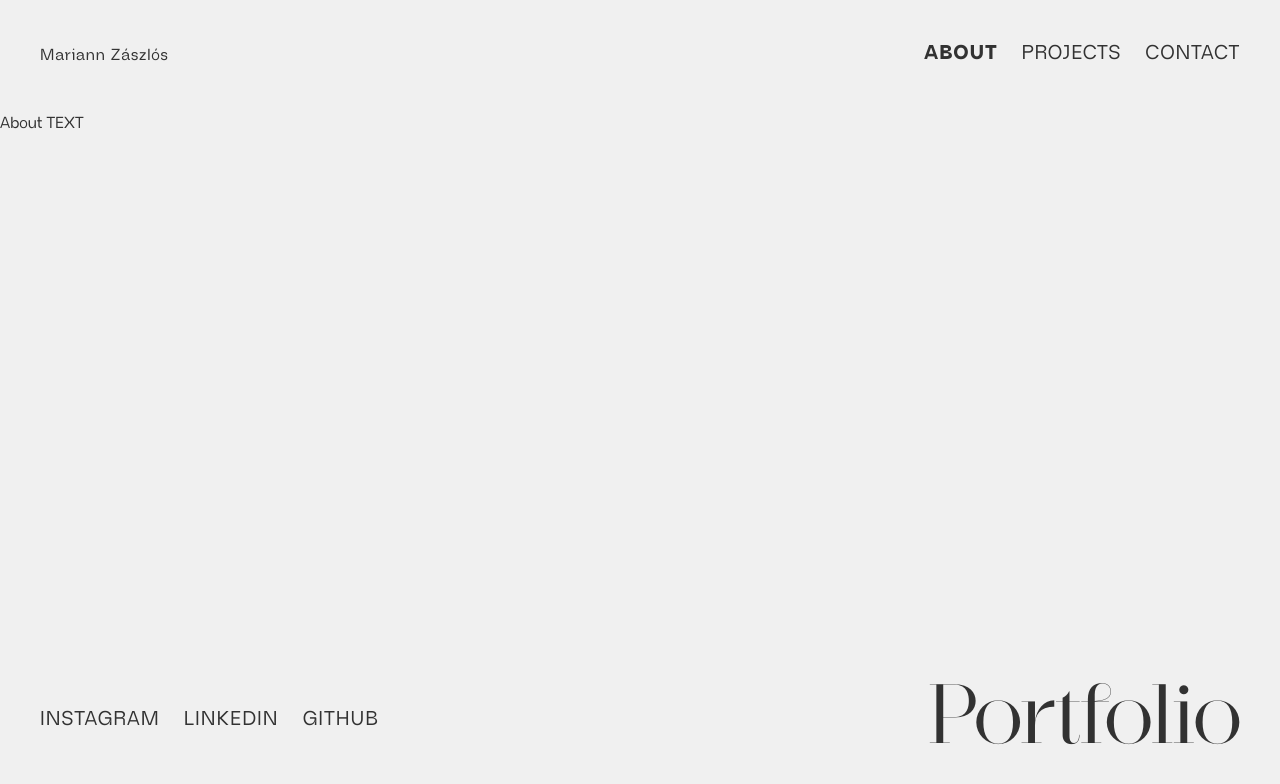
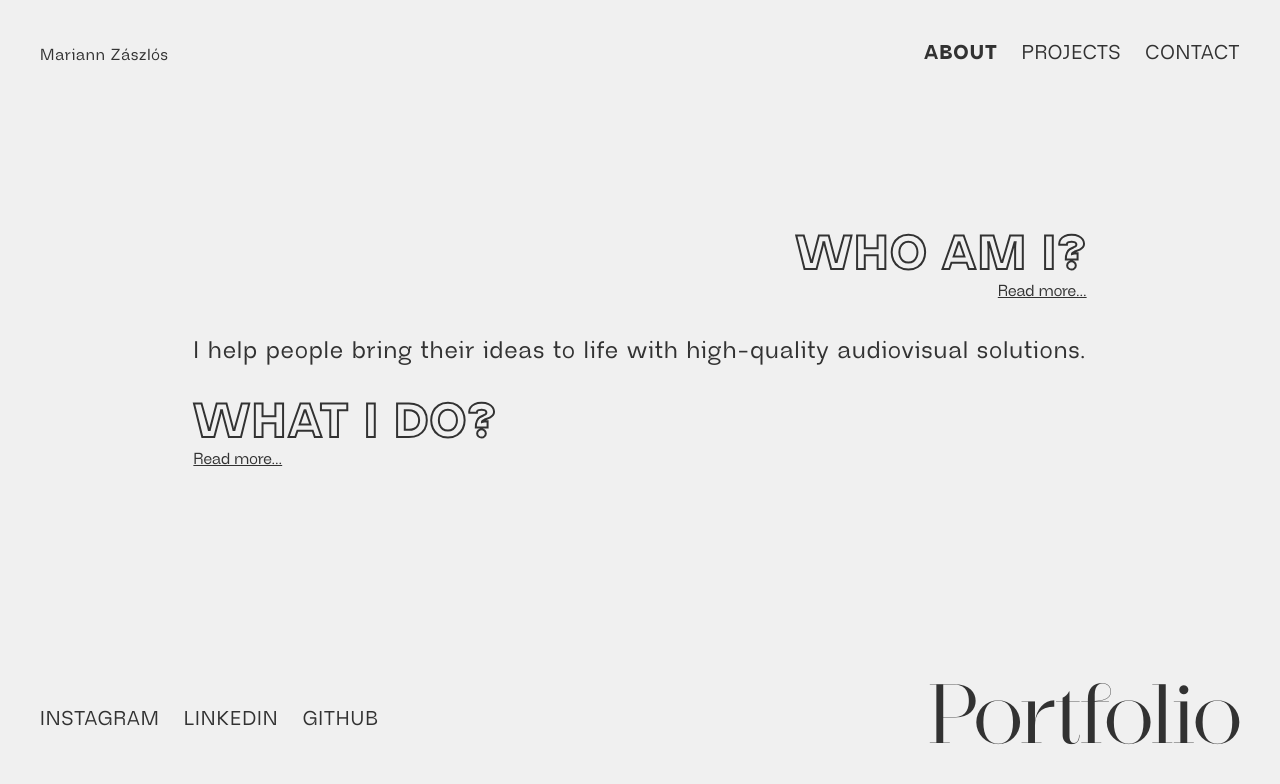
Before and after one commit to zmariann/portfolio2025, a Next.js app: page /portfolio/about in a window 1280 px wide. Shown: the top 784 px of the page. Built offline with nearby package versions, Linux system fonts and the light colour scheme.

Commit message:
about page desktop view

```diff
--- a/app/_components/nav-links.tsx
+++ b/app/_components/nav-links.tsx
@@ -1,6 +1,6 @@
 "use client";
 
-import { useState, useEffect, useRef } from "react";
+import { useState, useRef } from "react";
 import { usePathname } from "next/navigation";
 import Link from "next/link";
 import clsx from "clsx";
--- /dev/null
+++ b/app/_components/popup.tsx
@@ -0,0 +1,24 @@
+"use client";
+import { ReactNode } from "react";
+
+interface Popup {
+  children: ReactNode;
+  trigger: boolean;
+  setTrigger: React.Dispatch<React.SetStateAction<boolean>>;
+}
+
+export default function Popup(props: Popup) {
+  return props.trigger ? (
+    <div className="fixed top-0 left-0 w-full min-h-screen flex justify-center items-center flex-col bg-light-shade">
+      <button
+        className="text-xl font-black tracking-wider m-1"
+        onClick={() => props.setTrigger(false)}
+      >
+        X
+      </button>
+      <div>{props.children}</div>
+    </div>
+  ) : (
+    ""
+  );
+}
--- /dev/null
+++ b/app/_components/typewriter.tsx
@@ -0,0 +1,29 @@
+import { useState, useEffect } from "react";
+
+type TypewriterProps = {
+  text: string;
+  speed?: number;
+  delay?: number;
+};
+
+const Typewriter: React.FC<TypewriterProps> = ({
+  text,
+  speed = 100,
+  delay = 2000,
+}) => {
+  const [displayedText, setDisplayedText] = useState("");
+  const [index, setIndex] = useState(0);
+
+  useEffect(() => {
+    index < text.length;
+    const timeout = setTimeout(() => {
+      setDisplayedText((prev) => prev + text.charAt(index));
+      setIndex((prev) => prev + 1);
+    }, speed);
+    return () => clearTimeout(timeout);
+  }, [index, text, speed, delay]);
+
+  return <h1 className="text-left">{displayedText}</h1>;
+};
+
+export default Typewriter;
--- a/app/globals.css
+++ b/app/globals.css
@@ -29,3 +29,11 @@ body {
 body:has(.requires-no-scroll) {
   overflow: hidden;
 }
+
+.scrollbar-hide::-webkit-scrollbar {
+  display: none;
+}
+.scrollbar-hide {
+  -ms-overflow-style: none; /* IE and Edge */
+  scrollbar-width: none; /* Firefox */
+}
--- /dev/null
+++ b/app/portfolio/about/_components/all-posts.ts
@@ -0,0 +1,5 @@
+export const post1Title: string = "WHO AM I?";
+export const post1Content: string =
+  "My passion for visual arts has been with me since childhood.From an early age up to the present day, I draw and paint whenever time allows.As I approached the end of high school, the only thing I knew for sure was that I wanted to do something creative.Out of curiosity I attended an open day for a photography course and ever since I have had a camera in my hands. Currently, I take art reproduction photos for museums in Hungary and also create content for online platforms.";
+export const post2Title: string = "WHAT I DO?";
+export const post2Content: string = "Lorem";
--- /dev/null
+++ b/app/portfolio/about/_components/post.tsx
@@ -0,0 +1,30 @@
+"use client";
+
+import { useState } from "react";
+import Popup from "@/app/_components/popup";
+import Typewriter from "@/app/_components/typewriter";
+
+interface Posts {
+  title: string;
+  textContent: string;
+}
+
+export default function Posts(props: Posts) {
+  const [popup, setpopup] = useState(false);
+
+  return (
+    <div>
+      <h1 className="font-black text-5xl strokeDesktop tracking-wide">
+        {props.title}
+      </h1>
+      <button className="underline" onClick={() => setpopup(true)}>
+        Read more...
+      </button>
+      <Popup trigger={popup} setTrigger={setpopup}>
+        <div className="w-[100vw] h-[90vh] sm:w-[70vw] sm:h-[50vh] md:w-[80vw] md:h-[40vh] border-[10px] border-mainBlack pl-5 py-3 pr-2 overflow-y-scroll scrollbar-hide overflow-scroll">
+          <Typewriter text={props.textContent} speed={20} />
+        </div>
+      </Popup>
+    </div>
+  );
+}
--- a/app/portfolio/about/page.tsx
+++ b/app/portfolio/about/page.tsx
@@ -1,7 +1,26 @@
+import {
+  post1Title,
+  post1Content,
+  post2Title,
+  post2Content,
+} from "./_components/all-posts";
+import Posts from "./_components/post";
+
 export default function About() {
   return (
-    <p className="">
-      About TEXT
-    </p>
+    <>
+      <section className="sm:flex justify-center items-center min-h-[60vh] hidden mx-10">
+        <div>
+          <h1 className="flex justify-end text-right">
+            <Posts title={post1Title} textContent={post1Content}></Posts>
+          </h1>
+          <p className="tracking-wider text-2xl my-8">
+            I help people bring their ideas to life with high-quality
+            audiovisual solutions.
+          </p>
+          <Posts title={post2Title} textContent={post2Content}></Posts>
+        </div>
+      </section>
+    </>
   );
 }
```
